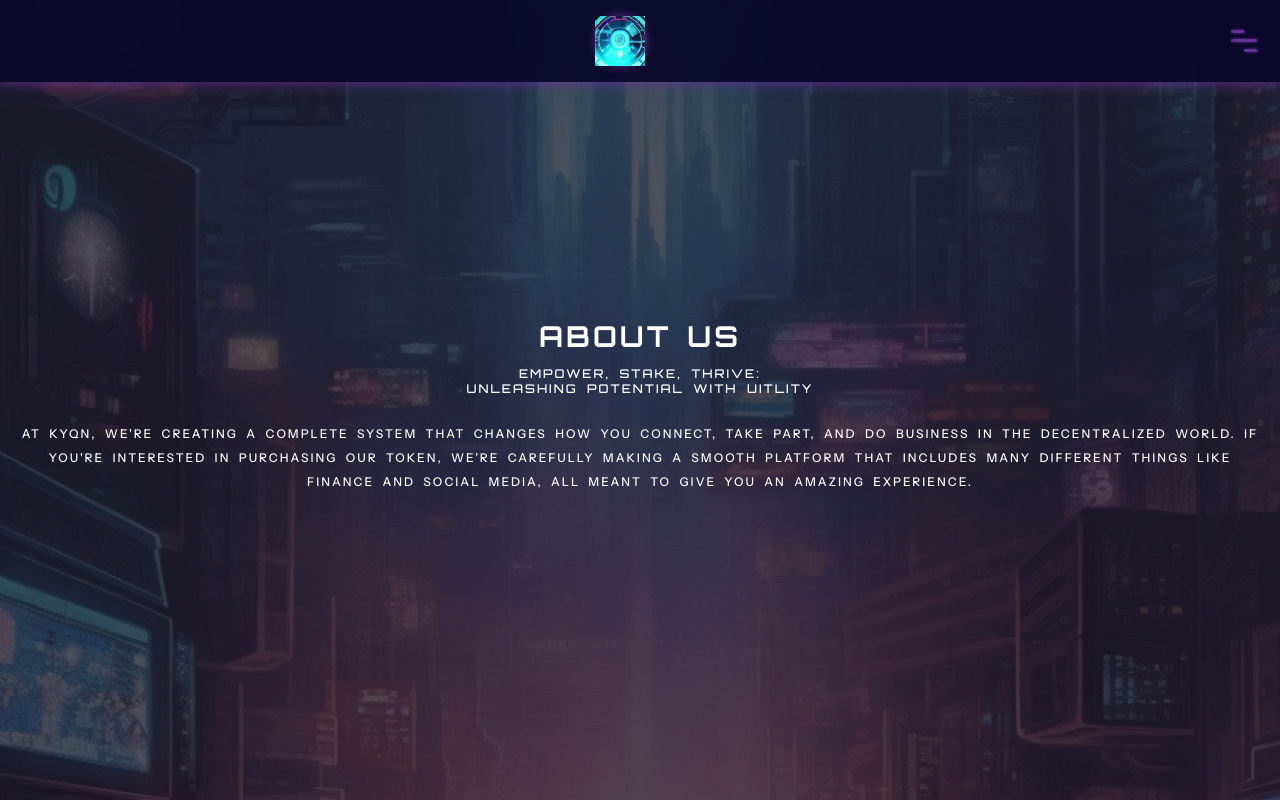
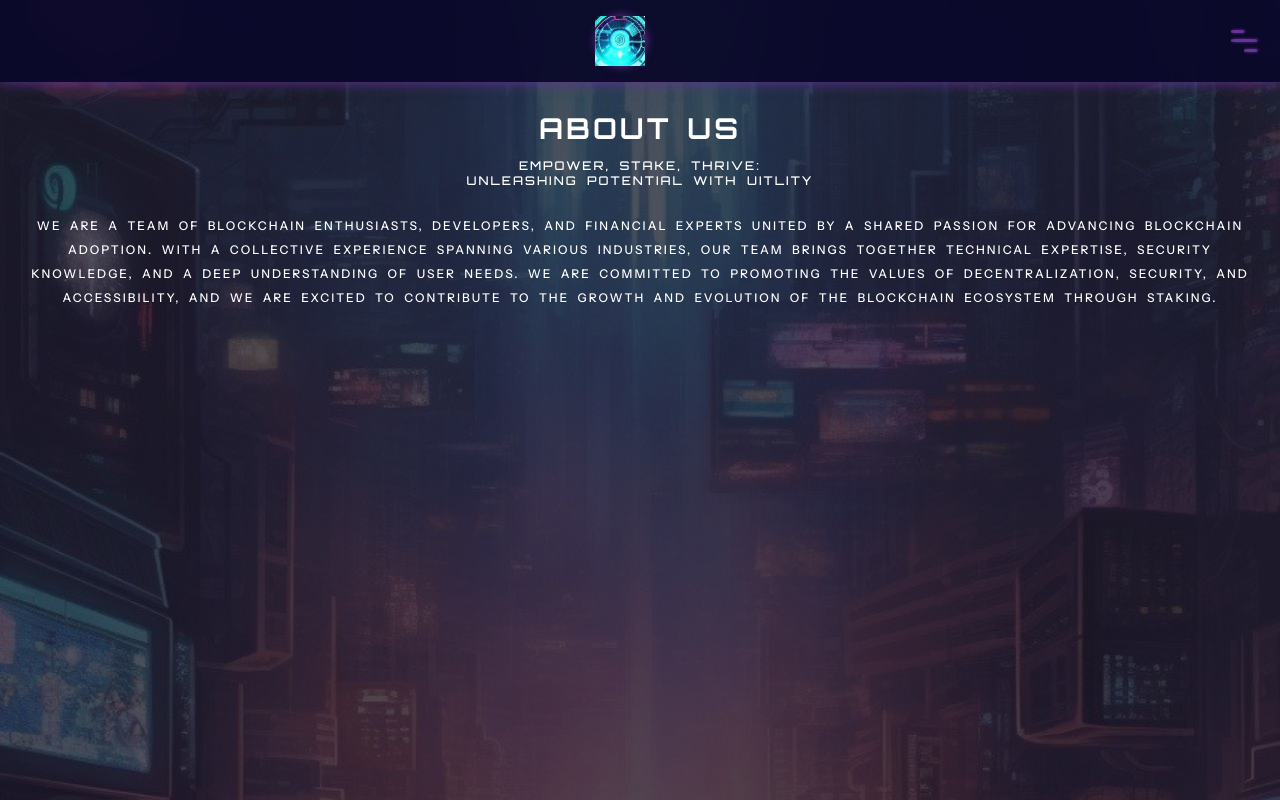
Before and after one commit to vrrayz/kyqn, a Next.js app: page /about in a window 1280 px wide. Built offline with nearby package versions, Linux system fonts and the light colour scheme.

Commit message:
About us update

```diff
--- a/pages/about.tsx
+++ b/pages/about.tsx
@@ -13,7 +13,7 @@
       </Head>
 
       <Navbar />
-      <section className={styles.mainBody}>
+      <section className={styles.mainBody} style={{gridTemplateRows: '100vh 100vh 100vh'}}>
         <section className={styles.aboutSection}>
           <h1 className={styles.sectionHeader} data-aos={"fade-up"}>
             About Us
@@ -31,21 +31,40 @@
             data-aos={"fade-up"}
             data-aos-delay={"100"}
           >
-            At KYQN, we're creating a complete system that changes how you
-            connect, take part, and do business in the decentralized world. If
-            you're interested in purchasing our token, we're carefully making a
-            smooth platform that includes many different things like finance and
-            social media, all meant to give you an amazing experience.
+            We are a team of blockchain enthusiasts, developers, and financial
+            experts united by a shared passion for advancing blockchain
+            adoption. With a collective experience spanning various industries,
+            our team brings together technical expertise, security knowledge,
+            and a deep understanding of user needs. We are committed to
+            promoting the values of decentralization, security, and
+            accessibility, and we are excited to contribute to the growth and
+            evolution of the blockchain ecosystem through staking.
           </Slogan>
         </section>
         <section className={styles.aboutSection}>
-          <h1 className={styles.sectionHeader}>Our Story</h1>
+          <h1 className={styles.sectionHeader}>Our Mission</h1>
           <Slogan className={styles.textSmall + " " + styles.sectionText}>
-            KYQN envisions a future where technology thrives through
-            collaboration and decentralization. Our platform utilizes blockchain
-            and cryptocurrency's potential, forming a safe, seamless ecosystem.
-            Here, users craft meaningful bonds, dive into dynamic communities,
-            and uncover limitless opportunities.
+            At KYQN, our mission is to empower individuals to actively
+            participate in the growth and security of blockchain networks
+            through staking. We believe in creating an inclusive and
+            decentralized ecosystem that enables users to stake their digital
+            assets and contribute to the validation and consensus mechanisms of
+            various blockchain platforms. Our aim is to simplify the staking
+            process, making it accessible to both newcomers and experienced
+            crypto enthusiasts.
+          </Slogan>
+        </section>
+        <section className={styles.aboutSection}>
+          <h1 className={styles.sectionHeader}>Our Vision</h1>
+          <Slogan className={styles.textSmall + " " + styles.sectionText}>
+            Our vision is to become the go-to platform for staking solutions,
+            driving the widespread adoption of blockchain technology. We
+            envision a future where staking is not only a means of earning
+            rewards but also a fundamental way for individuals to engage with
+            and support the blockchain projects they believe in. By offering a
+            user-friendly and secure staking platform, we strive to build a
+            bridge between traditional financial systems and the innovative
+            world of decentralized networks.
           </Slogan>
         </section>
       </section>
--- a/styles/Home.module.css
+++ b/styles/Home.module.css
@@ -69,6 +69,7 @@
   padding: 18px;
   /* padding-bottom: 16px; */
   margin: auto;
+  margin-top: 80px;
 }
 .sectionHeader{
   text-align: center;
```
